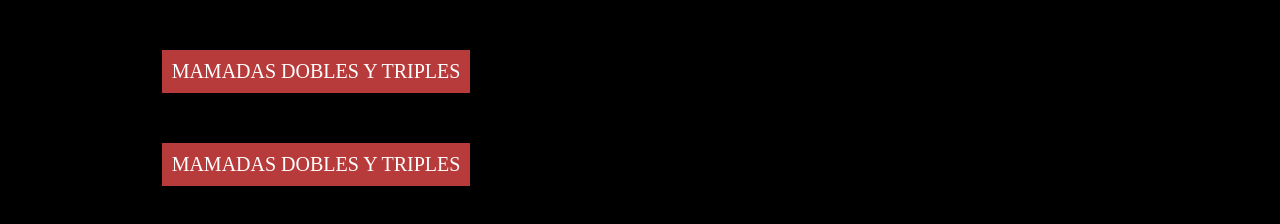
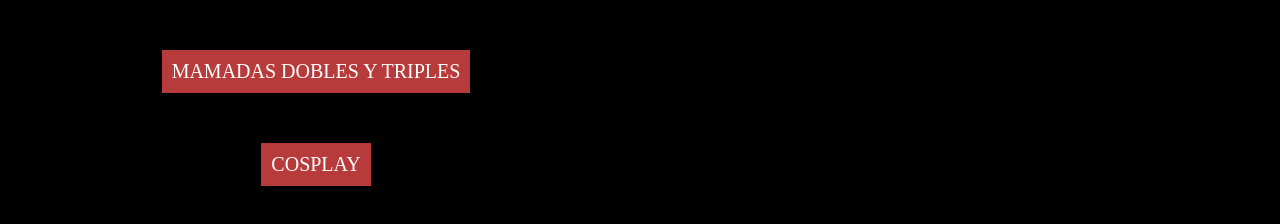
Before and after one commit to Masterstevson/ProyectoXXX, a plain HTML site: page index.html in a window 1280 px wide. Shown: the part 100-324 px from the top of the page. Drawn offline with Linux system fonts and the light colour scheme.

Commit message:
8  commit

```diff
--- a/index.html
+++ b/index.html
@@ -18,7 +18,7 @@
 </div>
 <div class='divCategorias' id='' >
 	<div class='' id='' >
-		<a class='aCategorias' href="mamadasdobles.html?info=Cosplay">Mamadas dobles y triples</a>
+		<a class='aCategorias' href="mamadasdobles.html?info=Cosplay">Cosplay</a>
 	</div>
 </div>
 
```
Also changed, not shown: mamadasdobles.html (+3 -2 lines).
